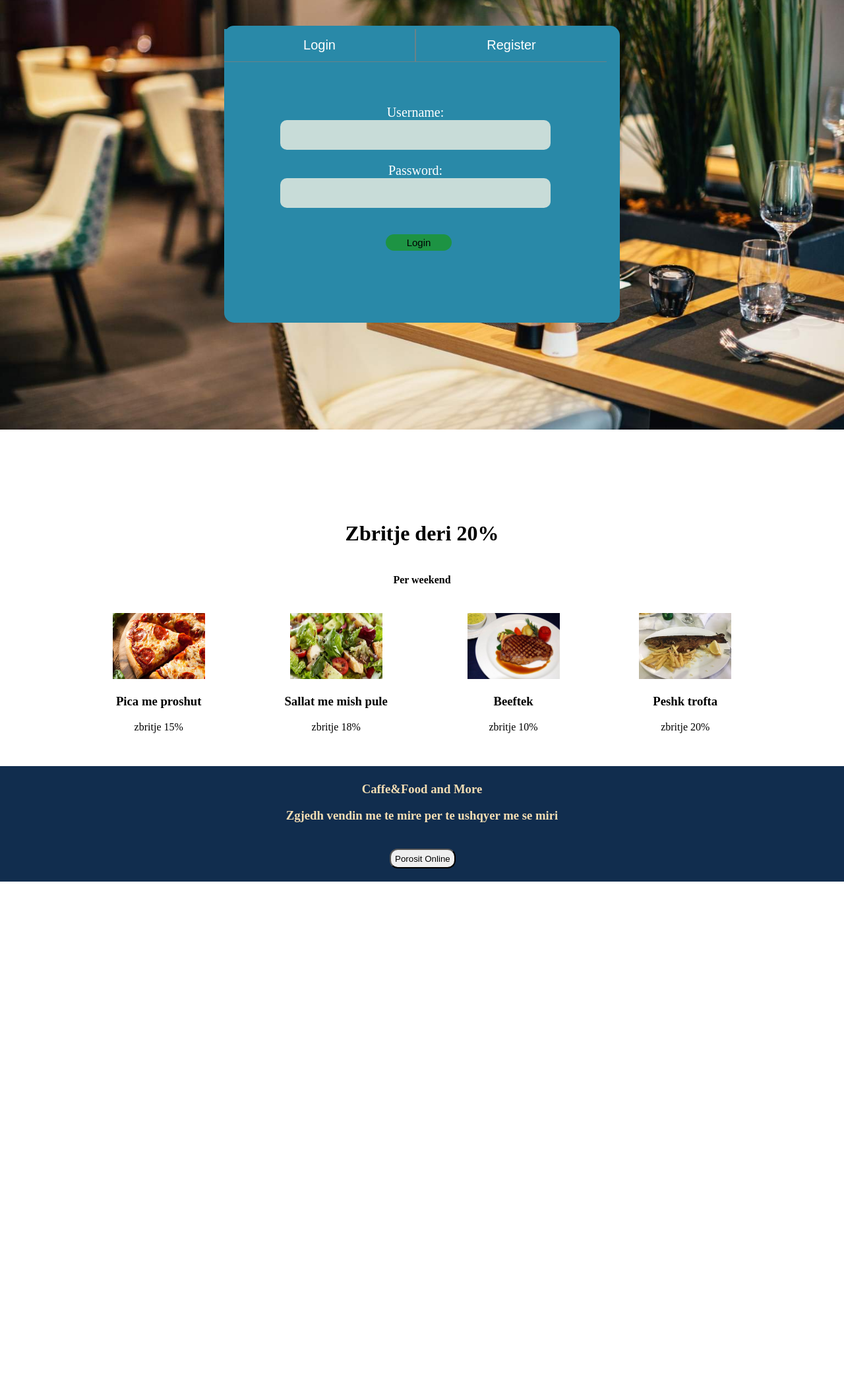
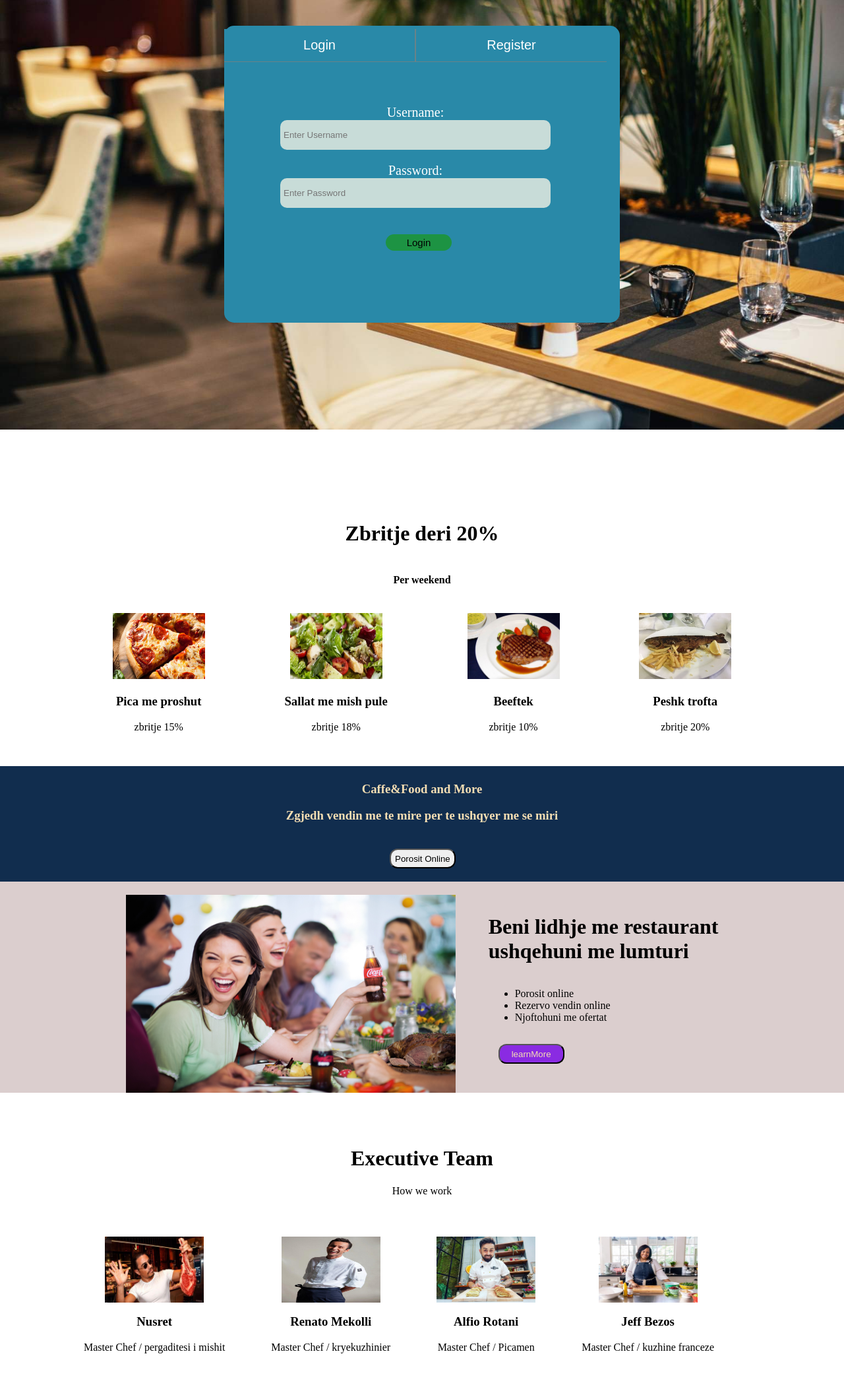
Before and after one commit to haxhillolluni/Grupi.EDSHH, a PHP site: page /Restaurant.html in a window 1280 px wide. Shown: the part 201-2312 px from the top of the page at 66% size. Before the commit the page ends 1537 px from the top, so only its background shows below. Run offline with PHP 8.4, Linux system fonts and the light colour scheme.

Commit message:
Add files via upload

```diff
--- a/Restaurant.css
+++ b/Restaurant.css
@@ -77,12 +77,17 @@ body,html{
     margin: 0px;
 }
 .main{
+
     background-image: url('RestaurantInside.jpg');
     background-repeat: no-repeat;
     background-size: 100% 90%;
     padding-top:180px;
 
-
+        display: flex;
+        flex-direction: column;
+        min-height: 700px;
+        width: 100%;
+        align-items: center;
 
 }
 .container2{
@@ -215,14 +220,6 @@ button {
     margin-top: 50px;
     margin-left: 100px;
 }
-.main {
-    display: flex;
-    flex-direction: column;
-    min-height: 700px;
-    width: 100%;
-    align-items: center;
-
-}
 
 .main #formatBox2{
     display: none;
@@ -328,3 +325,48 @@ button {
 #login{
     margin-left: 10px;
 }
+.photo{
+    display: flex;
+    flex-direction: row;
+    background-color:rgb(219, 206, 206);
+    justify-content: center;
+    flex-wrap: wrap;
+
+}
+#get{
+    display: flex;
+    padding-left:50px;
+    flex-direction: column;
+    justify-content: center;
+
+}
+#learnMore2{
+    width: 100px;
+    height: 30px;
+    border-radius: 12px;
+    margin:15px;
+    background-color: blueviolet;
+    color: wheat;
+    flex-wrap: wrap;
+}
+#chefs{
+    margin: 60px;
+    display: flex;
+    text-align: center;
+    flex-direction: column;
+}
+.CHEFS{
+    margin: 60px;
+    display: flex;
+    flex-direction: row;
+    justify-content: center;
+}
+.LIKE{
+
+        display: flex;
+        align-items: center;
+        flex-direction: column;
+        margin-right: 70px;
+        flex-wrap: wrap;
+
+}
--- a/Restaurant.html
+++ b/Restaurant.html
@@ -54,10 +54,10 @@
 
                     <form id="form">
                         <label>Username:</label>
-                        <input type="text" name="username" id="username"  class="txtField" required>
+                        <input type="text" name="username" id="username" placeholder="Enter Username" class="txtField" required>
 
                         <label>Password:</label>
-                        <input type="password" name="password" id="password"  class="txtField" required>
+                        <input type="password" name="password" id="password" placeholder="Enter Password" class="txtField" required>
 
                         <input type="submit" name="Login" id="login"  onclick ="validate()" class="submitButton" value="Login">
                     </form>
@@ -74,13 +74,13 @@
 
                 <form id="form2">
                     <label>Name:</label>
-                    <input type="text" name="username2" id="username2"  class="txtField" required>
+                    <input type="text" name="username2" id="username2" placeholder="Enter name"  class="txtField" required>
 
                     <label>Lastname:</label>
-                    <input type="text" name="lastname" id="lastname" class="txtField" required>
+                    <input type="text" name="lastname" id="lastname" placeholder="Enter lastname" class="txtField" required>
 
                     <label>Password:</label>
-                    <input type="password" name="password" id="password"  class="txtField" required>
+                    <input type="password" name="password" id="password"placeholder="Enter Password"  class="txtField" required>
 
                     <input type="submit" name="Login" class="submitButton" value="Register">
                 </form>
@@ -144,5 +144,66 @@
                 }
 
             </script>
+            <div class="photo">
+                <img src="photo.jpg" alt="happy" style="width: 500px; padding-top: 20px;" height="300px" />
+
+
+                <div id="get">
+
+                    <h1>Beni lidhje me restaurant<br>ushqehuni me lumturi</h1>
+                    <ul>
+                        <li>Porosit online</li>
+                        <li>Rezervo vendin online</li>
+                        <li>Njoftohuni me ofertat</li>
+
+                    </ul>
+                    <div>
+                    <form>
+
+                        <input id="learnMore2" type="submit" value="learnMore"/>
+                    </form>
+                    </div>
+
+                </div>
+
+
+            </div>
+            <div id="chefs">
+                <h1>Executive Team</h1>
+                    How we work
+
+
+                <div class="CHEFS">
+
+
+                    <div class=LIKE>
+                    <img src="nusret.jpg" alt="Shqipdon" style="width: 150px;" height="100px">
+                     <h3>Nusret</h3>
+                     Master Chef / pergaditesi i mishit
+                    </div>
+
+
+
+                    <div class=LIKE>
+                    <img src="renatoMekolli.jpg" alt="Markc" style="width: 150px;" height="100px">
+                    <h3>Renato Mekolli</h3>
+                    Master Chef / kryekuzhinier
+                    </div>
+
+
+
+                    <div class=LIKE>
+                    <img src="alfioRotani.png" alt="Bill" style="width: 150px;" height="100px">
+                    <h3>Alfio Rotani</h3>
+                   Master Chef / Picamen
+                    </div>
+
+                    <div class=LIKE>
+                        <img src="kardeaBrown.jpeg" alt="Jeff" style="width: 150px;" height="100px">
+                        <h3>Jeff Bezos</h3>
+                         Master Chef / kuzhine franceze
+                        </div>
+                </div>
+            </div>
     </body>
 </html>
```
Also changed, not shown: alfioRotani.png (added), kardeaBrown.jpeg (added), nusret.jpg (added), photo.jpg (added), renatoMekolli.jpg (added).
